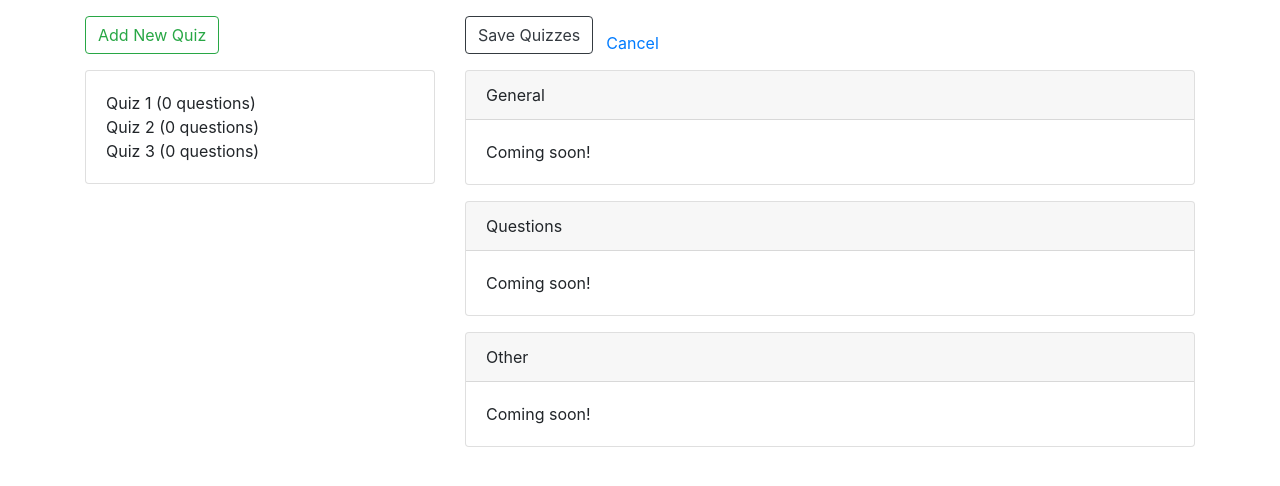
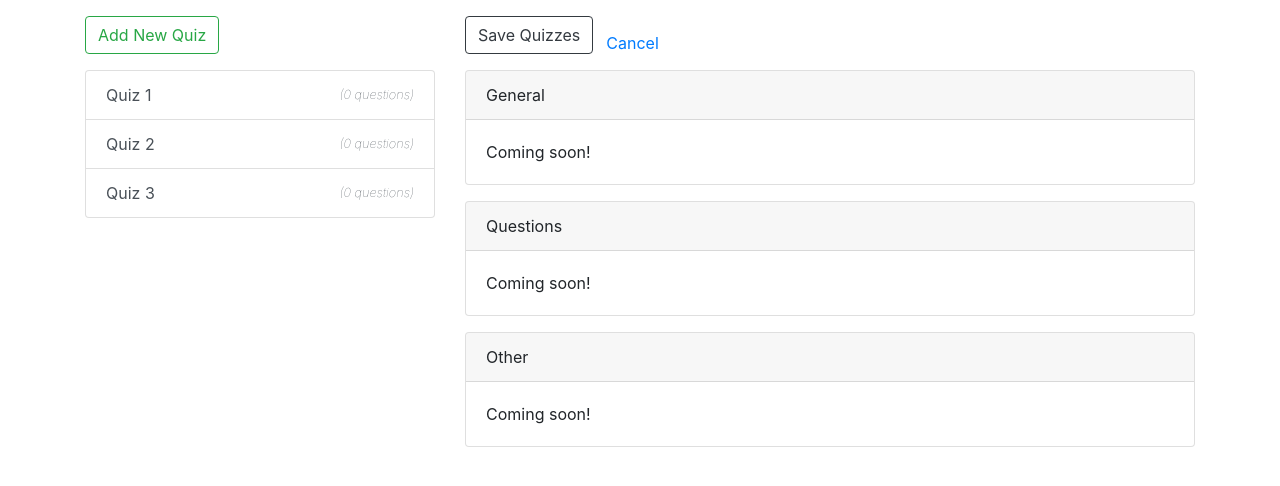
Before and after one commit to welshvaleria/quiz-editor, an Angular app: page / in a window 1280 px wide. Shown: the top 486 px of the page. Built offline with nearby package versions, Linux system fonts and the light colour scheme.

Commit message:
Styled our quiz list...

```diff
--- a/src/app/app.component.html
+++ b/src/app/app.component.html
@@ -4,13 +4,15 @@
             <button class="btn btn-outline-success mb-3">
                 Add New Quiz
             </button>
-            <div class="card mb-3">
-                <div class="card-body">
-                    <div
-                        *ngFor="let q of quizzes"
-                    >
-                        {{ q.name }} ({{ q.questionCount }} questions)
-                    </div>
+            <div class="list-group mb-3">
+                <div
+                    class="list-group-item list-group-item-action d-flex justify-content-between align-items-center"
+                    *ngFor="let q of quizzes"
+                >
+                    {{ q.name }}
+                    <small class="font-italic font-weight-lighter">
+                        ({{ q.questionCount }} questions)
+                    </small>
                 </div>
             </div>
         </div>
```
